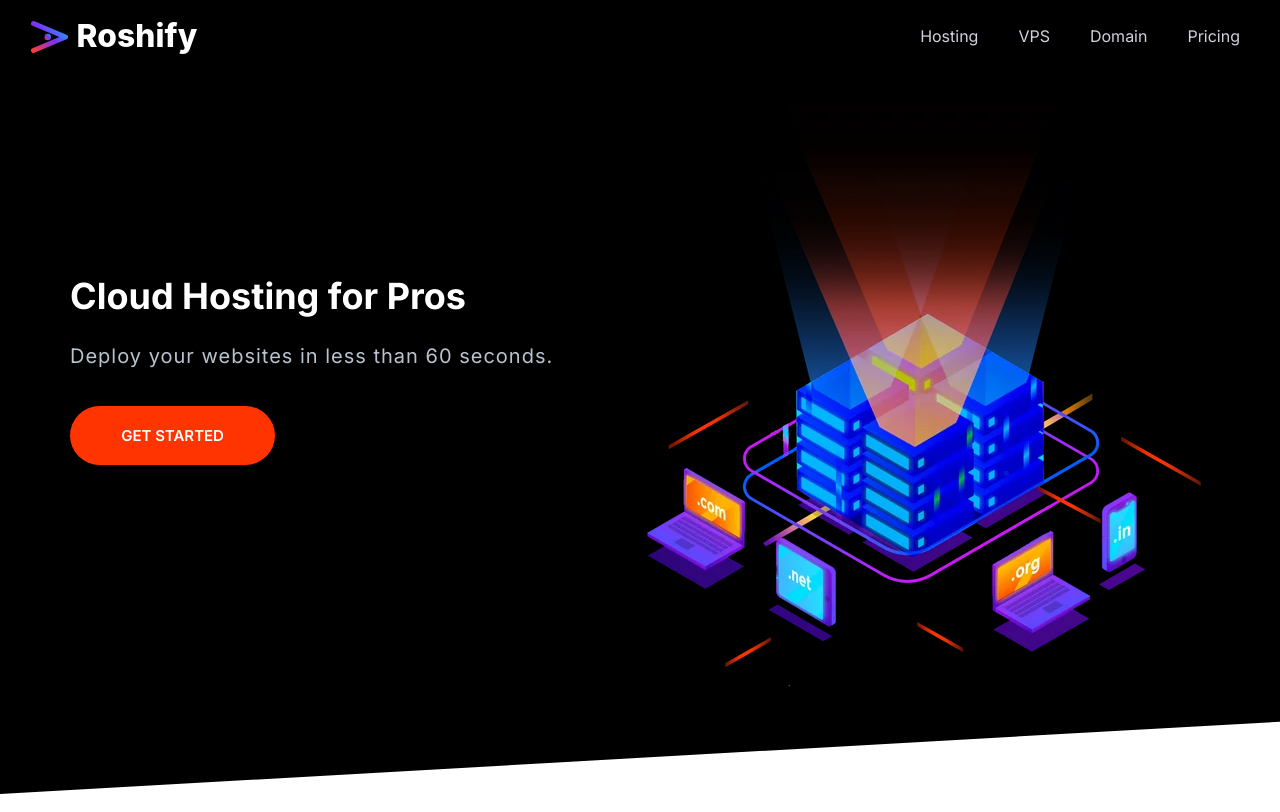
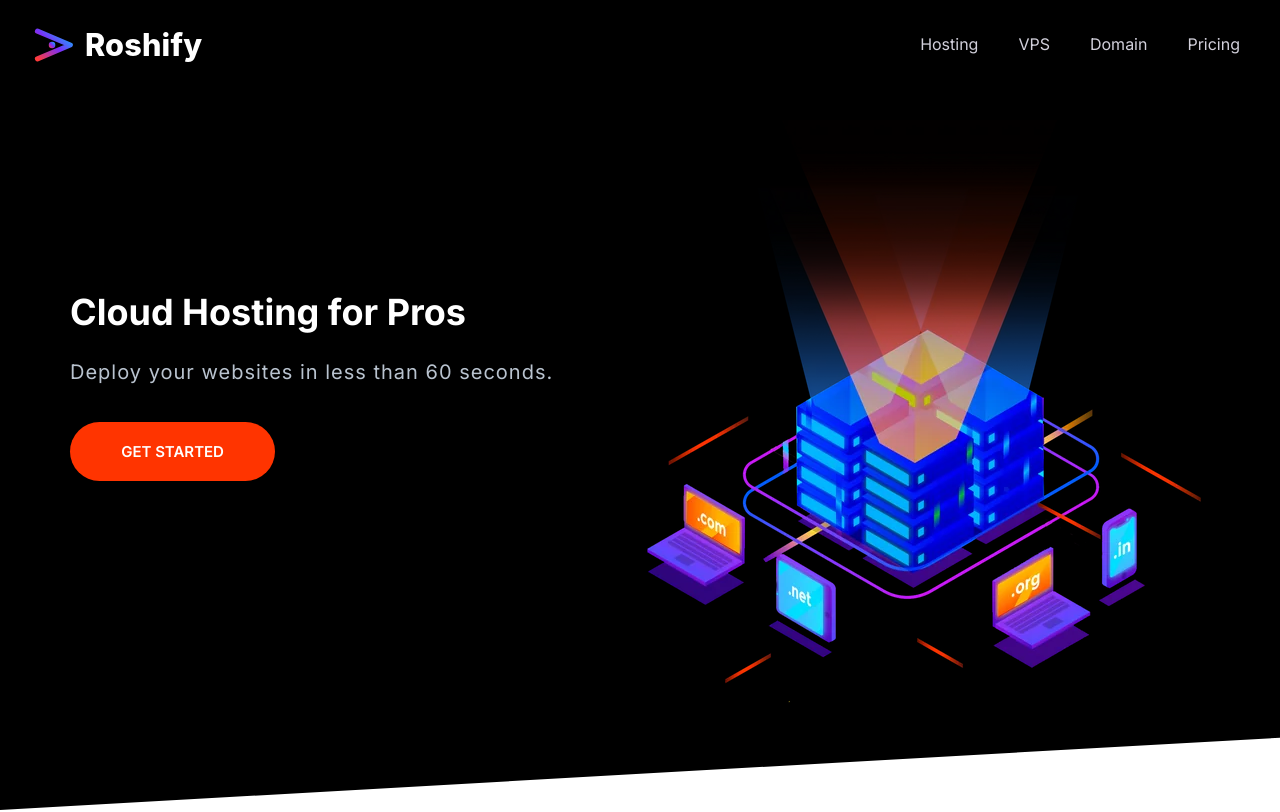
Before and after one commit to roshavafaei/roshify-landing-page, a website built with Parcel: page index.html in a window 1280 px wide. Shown: the top 812 px of the page. Built offline with nearby package versions, Linux system fonts and the light colour scheme.

Commit message:
build fixed +vlogo fixed

```diff
--- a/index.html
+++ b/index.html
@@ -22,9 +22,8 @@
     <!-- navbar -->
     <header>
       <nav class="nav collapsible">
-        <a class="nav__brand" href="/"
-          ><img src="Images/Roshify_logo.svg" alt=""
-        /></a>
+        <a class="nav__brand" href="#">
+        <img src="Images/logo.svg" alt=""/></a>
         <svg class="icon icon--white nav__toggler">
           <use href="images/sprite.svg#menu"></use>
         </svg>
--- a/package.json
+++ b/package.json
@@ -3,10 +3,14 @@
   "version": "1.0.0",
   "description": "",
   "scripts": {
+    "build": "parcel build index.html",
     "test": "echo \"Error: no test specified\" && exit 1"
   },
   "keywords": [],
   "author": "",
   "license": "ISC",
-  "type": "commonjs"
+  "type": "commonjs",
+  "devDependencies": {
+    "parcel": "^2.16.4"
+  }
 }
```
Also changed, not shown: 1 other file.
